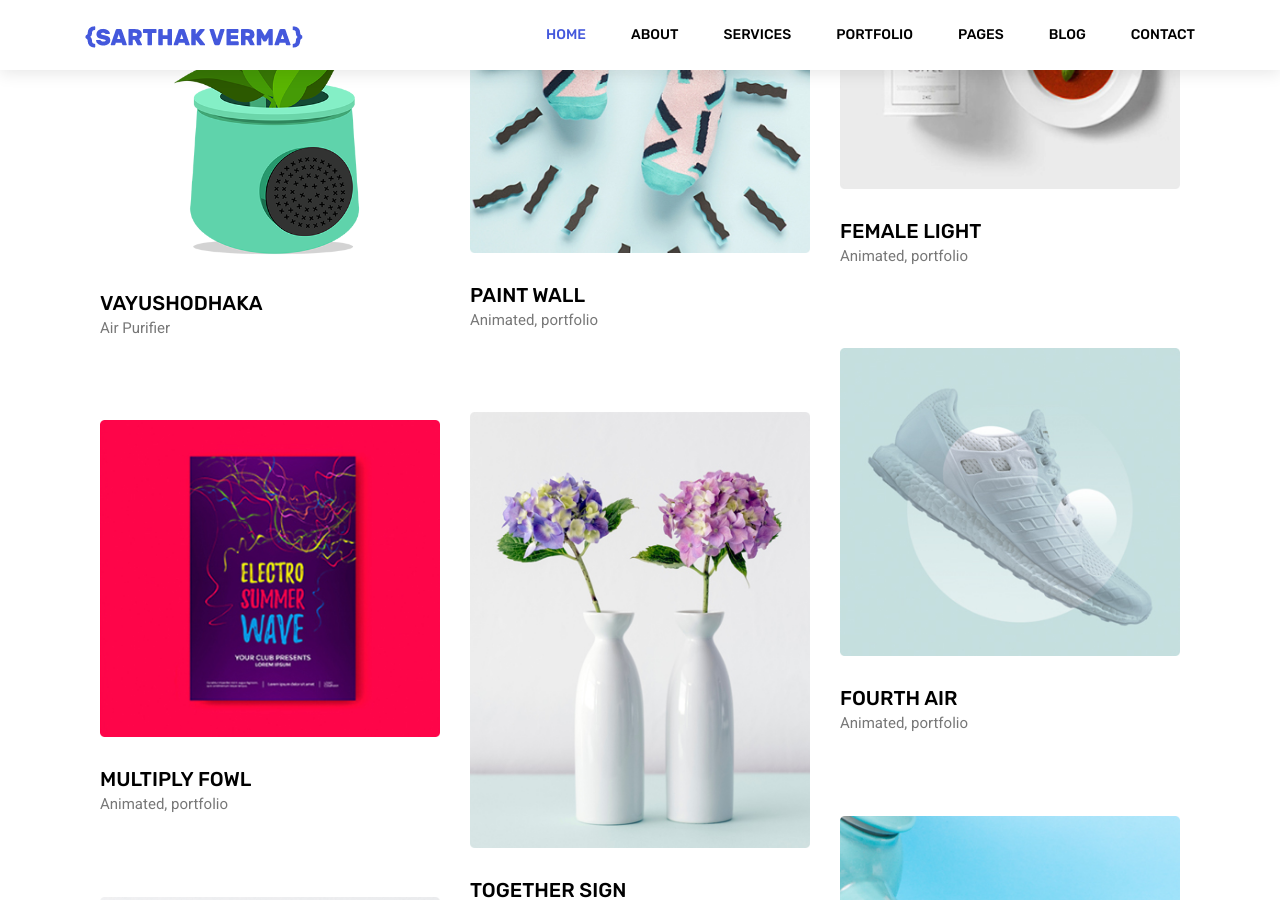
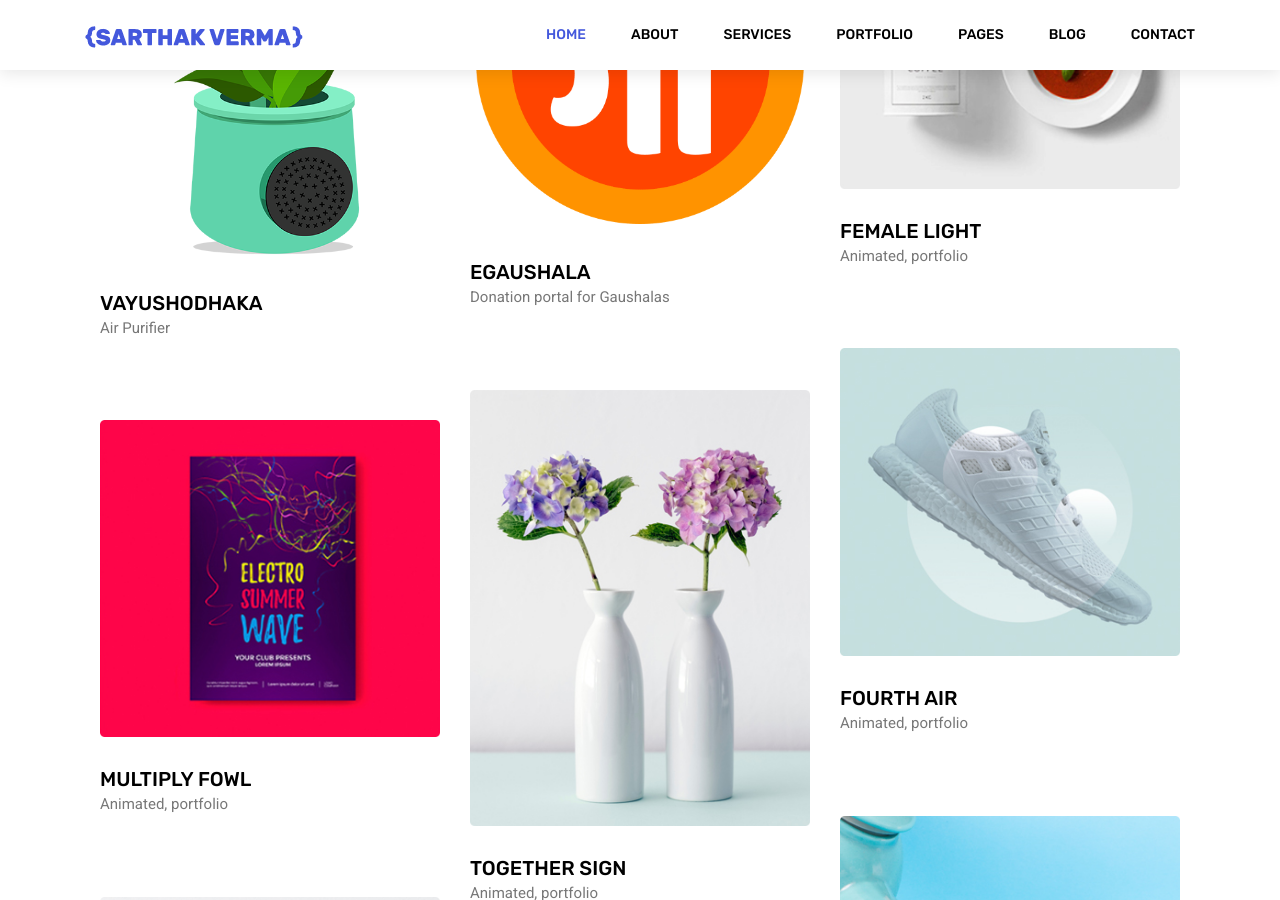
Before and after one commit to IAmSarthakVerma/iamsarthakverma.github.io, a Jekyll site: the page built from index.html, in a window 1280 px wide and 900 px high, scrolled down 2468 px. Built offline with Jekyll 4.4.1, drawn with Linux system fonts in a browser that asks for light colours; nearby versions of some CDN libraries; the list of posts is cut into pages by our own code.

Commit message:
Updated Projects

```diff
--- a/index.html
+++ b/index.html
@@ -153,17 +153,17 @@ use-site-title: true
                 <div class="col-lg-4 col-md-6 all completed">
                     <div class="portfolio_box">
                         <div class="single_portfolio">
-                            <img class="img-fluid w-100" src="img/portfolio/p2.jpg" alt="">
+                            <img class="img-fluid w-100" src="egaushala/egaushala.png" alt="">
                             <div class="overlay"></div>
-                            <a href="img/portfolio/p2.jpg" class="img-gal">
+                            <a href="egaushala/egaushala.png" class="img-gal">
                                 <div class="icon">
                                     <span class="lnr lnr-cross"></span>
                                 </div>
                             </a>
                         </div>
                         <div class="short_info">
-                            <h4><a href="portfolio-details.html">Paint wall</a></h4>
-                            <p>Animated, portfolio</p>
+                            <h4><a href="portfolio-details.html">eGaushala</a></h4>
+                            <p>Donation portal for Gaushalas</p>
                         </div>
                     </div>
                 </div>
```
Also changed, not shown: egaushala/egaushala.png (added).
